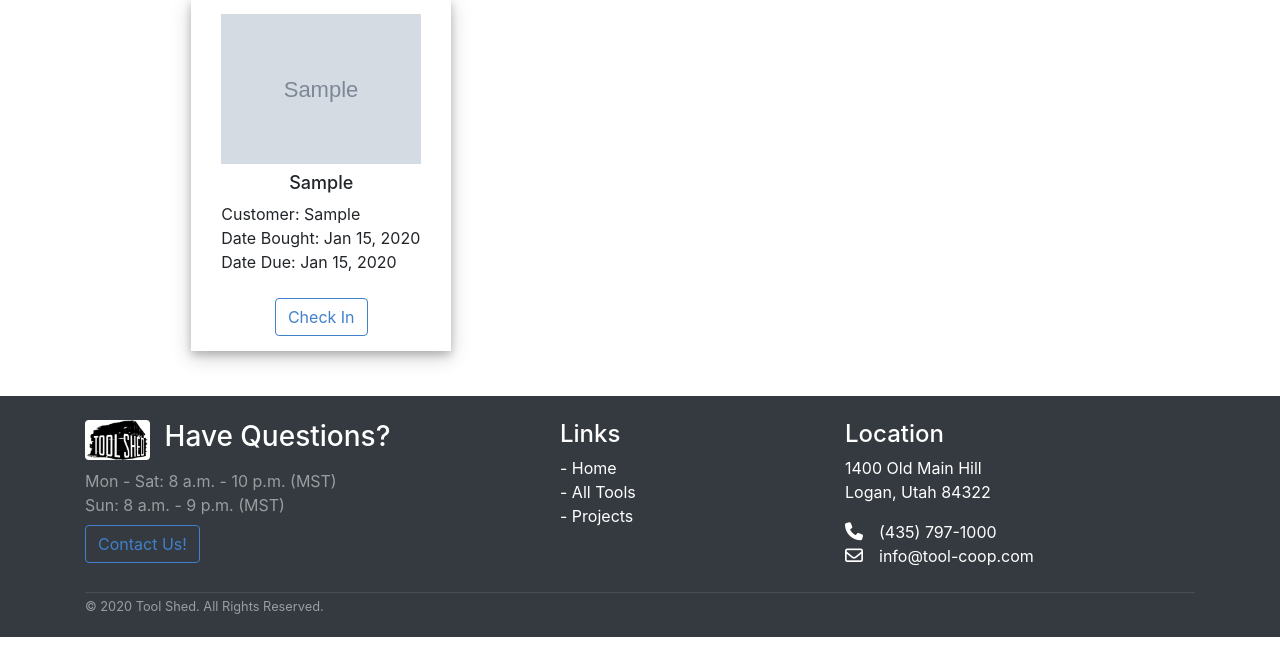
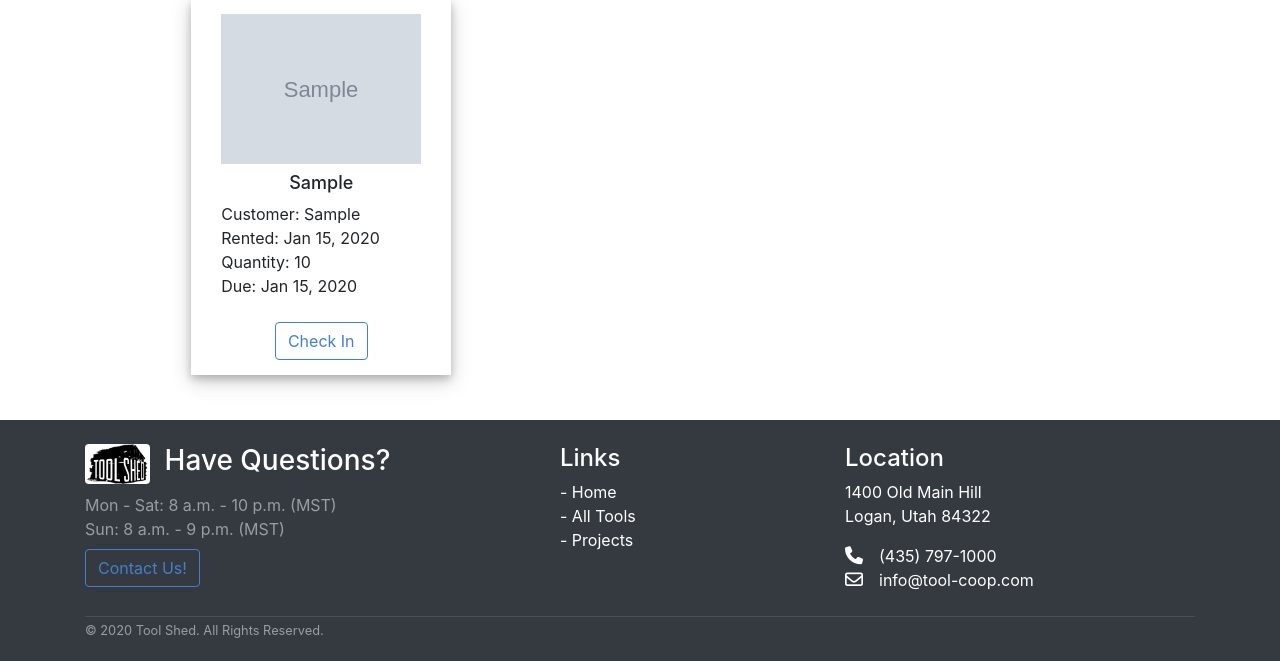
Before and after one commit to connordibble/Tool-Co-op, a Django app: page /tools/overdue in a window 1280 px wide. Shown: the part 164-825 px from the top of the page. Before the commit the page ends 801 px from the top, so only its background shows below. Run offline with Django 3.2, Linux system fonts and the light colour scheme; a user stored in the database is signed in; tables that the repository leaves empty hold one stand-in row (values such as "Sample post"); grey boxes marked "Sample" are stand-in pictures; some libraries are stand-ins or nearby versions.

Commit message:
made overdue tab and checked out tab have the same elements on a tool card

```diff
--- a/toolsWebsite/tools/templates/tools/checked_out.html
+++ b/toolsWebsite/tools/templates/tools/checked_out.html
@@ -14,14 +14,13 @@
           <div class="tool-container">
             <img height="150px" width="auto" src="{{ tool.toolCategory.tool_image}}"/>
             <h4>{{ tool.toolCategory.type }}</h4>
+            Customer: {{ tool.buyer }}
+            <br>
             Rented: {{ tool.date_bought|date:"M d, Y" }}
             <br>
-
             Quantity: {{ tool.quantity }}
             <br>
             Due: {{ tool.date_due|date:"M d, Y" }}
-            <br>
-            Buyer: {{ tool.buyer }}
             <br><br>
             <a href="checkin/{{tool.id}}" onclick="return confirm('Are you sure you want to check in this item?');" style="text-align: center;">
               <button type="button" class="btn btn-outline-info">
--- a/toolsWebsite/tools/templates/tools/overdue.html
+++ b/toolsWebsite/tools/templates/tools/overdue.html
@@ -15,9 +15,11 @@
           <h4>{{ tool.toolCategory.type }}</h4>
           Customer: {{ tool.buyer }}
           <br>
-          Date Bought: {{ tool.date_bought|date:"M d, Y" }}
+          Rented: {{ tool.date_bought|date:"M d, Y" }}
           <br>
-          Date Due: {{ tool.date_due|date:"M d, Y" }}
+          Quantity: {{ tool.quantity }}
+          <br>
+          Due: {{ tool.date_due|date:"M d, Y" }}
           <br><br>
           <a href="checkin/{{tool.id}}" onclick="return confirm('Are you sure you want to check in this item?');" style="text-align: center;">
             <button type="button" class="btn btn-outline-info">
```
